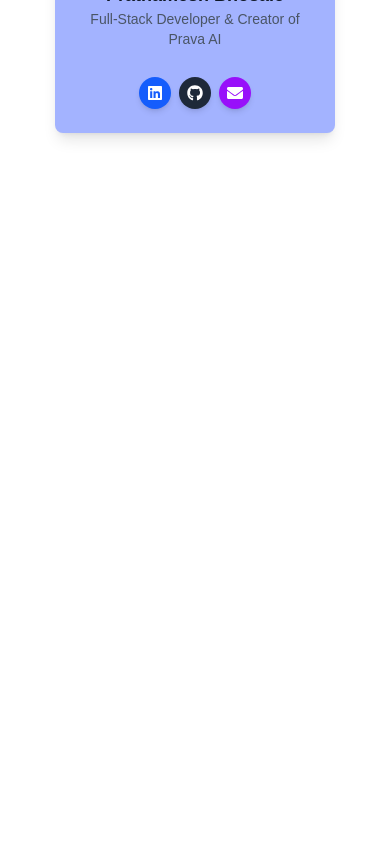
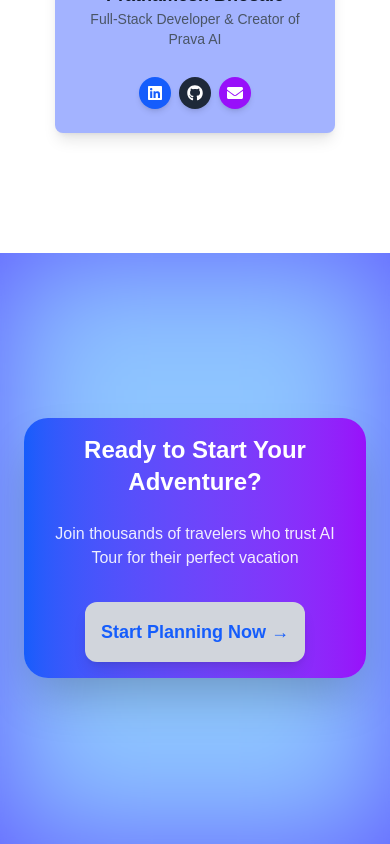
Before and after one commit to PrathameshBhosale01/prava-ai, a Next.js app: page / in a window 390 px wide. Shown: the part 5913-6757 px from the top of the page. Before the commit the page ends 6166 px from the top, so only its background shows below. Built offline with nearby package versions, Linux system fonts and the light colour scheme; no server answers.

Commit message:
feat: add landing page CTA section

```diff
--- a/app/page.js
+++ b/app/page.js
@@ -4,6 +4,7 @@ import Features from "@/components/Marketing/Features";
 import HTW from "@/components/Marketing/HTW";
 import Pricing from "@/components/Marketing/Pricing";
 import AboutSection from "@/components/Marketing/AboutSection";
+import CTA from "@/components/Marketing/CTA";
 
 export default function Home() {
   return (
@@ -36,6 +37,7 @@ export default function Home() {
       </section>
 
        <AboutSection />
+          <CTA />
 
     </main>
   );
--- /dev/null
+++ b/components/Marketing/CTA.jsx
@@ -0,0 +1,42 @@
+"use client";
+
+import Link from "next/link";
+import { motion } from "framer-motion";
+
+const CTA = () => {
+  return (
+    <section className="py-10 md:py-20 px-6 bg-indigo-500 dark:bg-gray-900 relative overflow-hidden h-[70vh] flex justify-center items-center">
+      <div className="custom-clip blur-3xl bg-blue-300 w-screen h-full absolute top-0 left-0 z-0" />
+
+      <div className="absolute top-0 left-0 w-full h-full bg-transparent backdrop-blur-xs" />
+
+      <div className="relative z-30">
+        <motion.div
+          initial={{ opacity: 0, scale: 0.9 }}
+          whileInView={{ opacity: 1, scale: 1 }}
+          viewport={{ once: true }}
+          transition={{ duration: 0.6 }}
+          className="max-w-4xl mx-auto bg-gradient-to-r from-blue-600 to-purple-600 rounded-3xl p-4 md:p-12 text-center text-white shadow-2xl backdrop:blur-xl relative z-10"
+        >
+          <h2 className="text-2xl md:text-5xl font-bold mb-6">
+            Ready to Start Your Adventure?
+          </h2>
+
+          <p className="text-base md:text-xl mb-8 opacity-90">
+            Join thousands of travelers who trust AI Tour for their perfect
+            vacation
+          </p>
+
+          <Link
+            href="/login"
+            className="px-4 whitespace-nowrap md:px-10 py-4 bg-gray-300 text-blue-600 rounded-xl font-bold text-lg hover:bg-gray-50 transition-all transform hover:scale-102 inline-block shadow-lg cursor-pointer"
+          >
+            Start Planning Now →
+          </Link>
+        </motion.div>
+      </div>
+    </section>
+  );
+};
+
+export default CTA;
```
